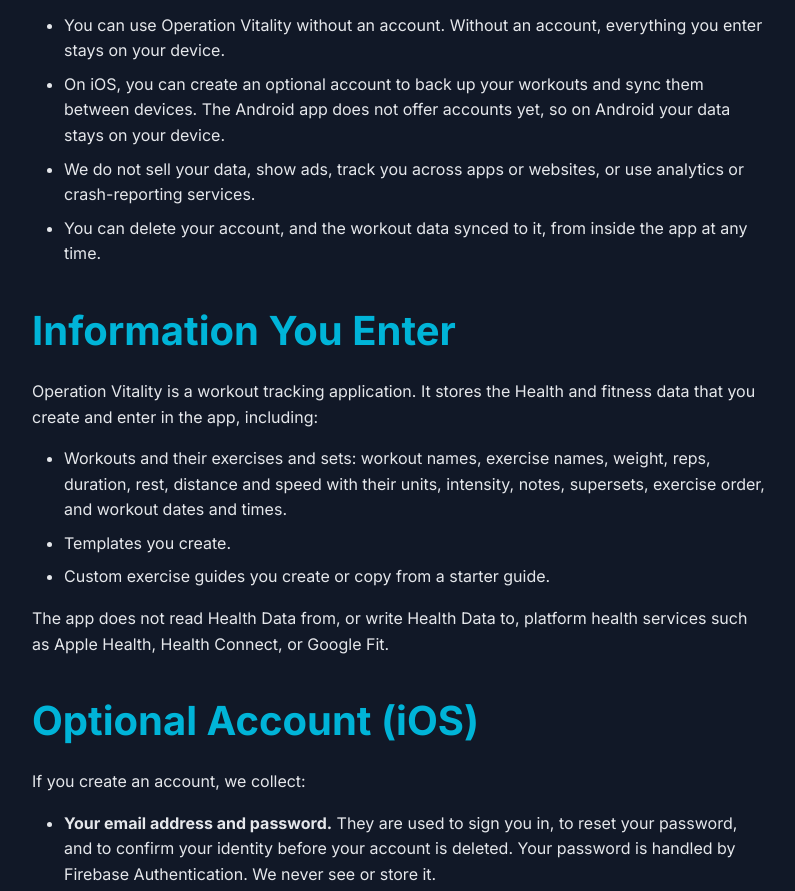
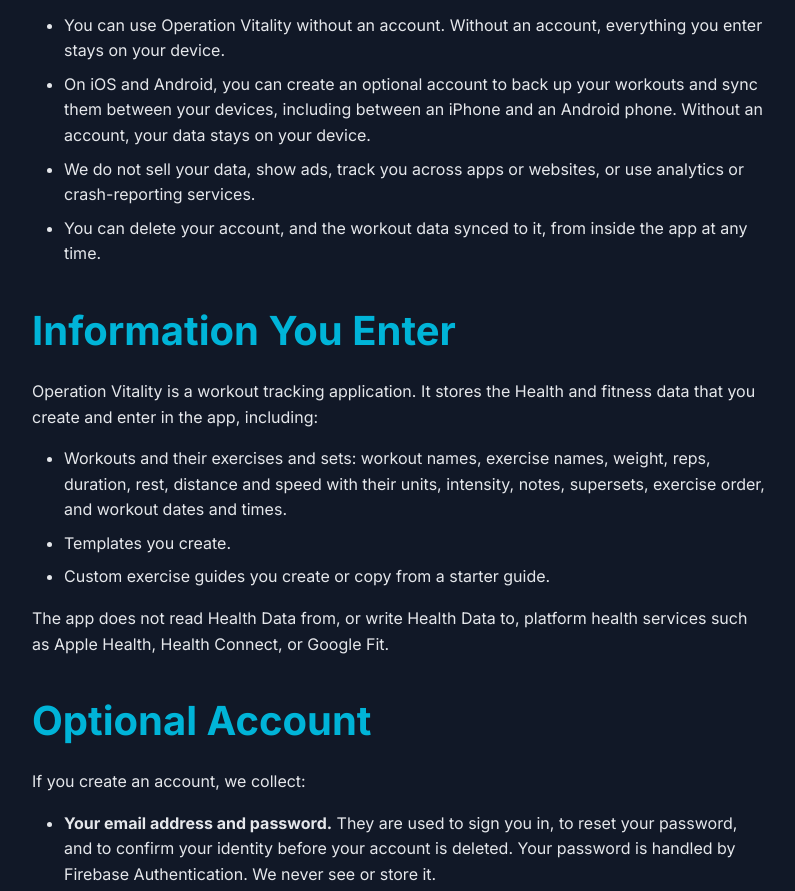
Before and after one commit to wastlundsoftwaresolutions/wastlundsoftwaresolutions.github.io, a plain HTML site: page privacy-policy/operation-vitality.html in a window 1280 px wide. Shown: the part 421-1312 px from the top of the page, without its empty margins (240-1035 px from the left). Drawn offline with Linux system fonts and the light colour scheme.

Commit message:
Cover Android accounts in the Operation Vitality privacy policy
Android 1.1.0 now has the same optional account, sync and Delete Account
as iOS, so the policy no longer says accounts are iOS-only.

Co-Authored-By: Claude Opus 5.5 <noreply@anthropic.com>

```diff
--- a/privacy-policy/operation-vitality.html
+++ b/privacy-policy/operation-vitality.html
@@ -32,7 +32,7 @@
             <h2>Summary</h2>
             <ul>
                 <li>You can use Operation Vitality without an account. Without an account, everything you enter stays on your device.</li>
-                <li>On iOS, you can create an optional account to back up your workouts and sync them between devices. The Android app does not offer accounts yet, so on Android your data stays on your device.</li>
+                <li>On iOS and Android, you can create an optional account to back up your workouts and sync them between your devices, including between an iPhone and an Android phone. Without an account, your data stays on your device.</li>
                 <li>We do not sell your data, show ads, track you across apps or websites, or use analytics or crash-reporting services.</li>
                 <li>You can delete your account, and the workout data synced to it, from inside the app at any time.</li>
             </ul>
@@ -46,7 +46,7 @@
             </ul>
             <p>The app does not read Health Data from, or write Health Data to, platform health services such as Apple Health, Health Connect, or Google Fit.</p>
 
-            <h2>Optional Account (iOS)</h2>
+            <h2>Optional Account</h2>
             <p>If you create an account, we collect:</p>
             <ul>
                 <li><strong>Your email address and password.</strong> They are used to sign you in, to reset your password, and to confirm your identity before your account is deleted. Your password is handled by Firebase Authentication. We never see or store it.</li>
@@ -80,7 +80,7 @@
             <ul>
                 <li><strong>Without an account:</strong> your data stays on your device until you delete it in the app or uninstall the app.</li>
                 <li><strong>With an account:</strong> synced data is kept for as long as your account exists. When you delete a workout or another item, the app keeps a deletion record in your account so your other devices also remove the item. Those records are removed when you delete your account.</li>
-                <li><strong>Deleting your account:</strong> in the iOS app, open Settings, then Account, and choose Delete Account. After you confirm your password, the app permanently deletes all workout data synced to your account, deletes your account and email address from Firebase Authentication, and removes your account's data from that device. Another device signed in to the same account removes that data the next time it syncs.</li>
+                <li><strong>Deleting your account:</strong> in the app (iOS or Android), open Settings, then Account, and choose Delete Account. After you confirm your password, the app permanently deletes all workout data synced to your account, deletes your account and email address from Firebase Authentication, and removes your account's data from that device. Another device signed in to the same account removes that data the next time it syncs.</li>
                 <li>If you cannot use the in-app option, for example because you no longer have the app, email <a href="mailto:operation.vitality@gmail.com">operation.vitality@gmail.com</a> from the email address on the account and ask us to delete it. We will delete your account and all workout data synced to it.</li>
             </ul>
 
```
